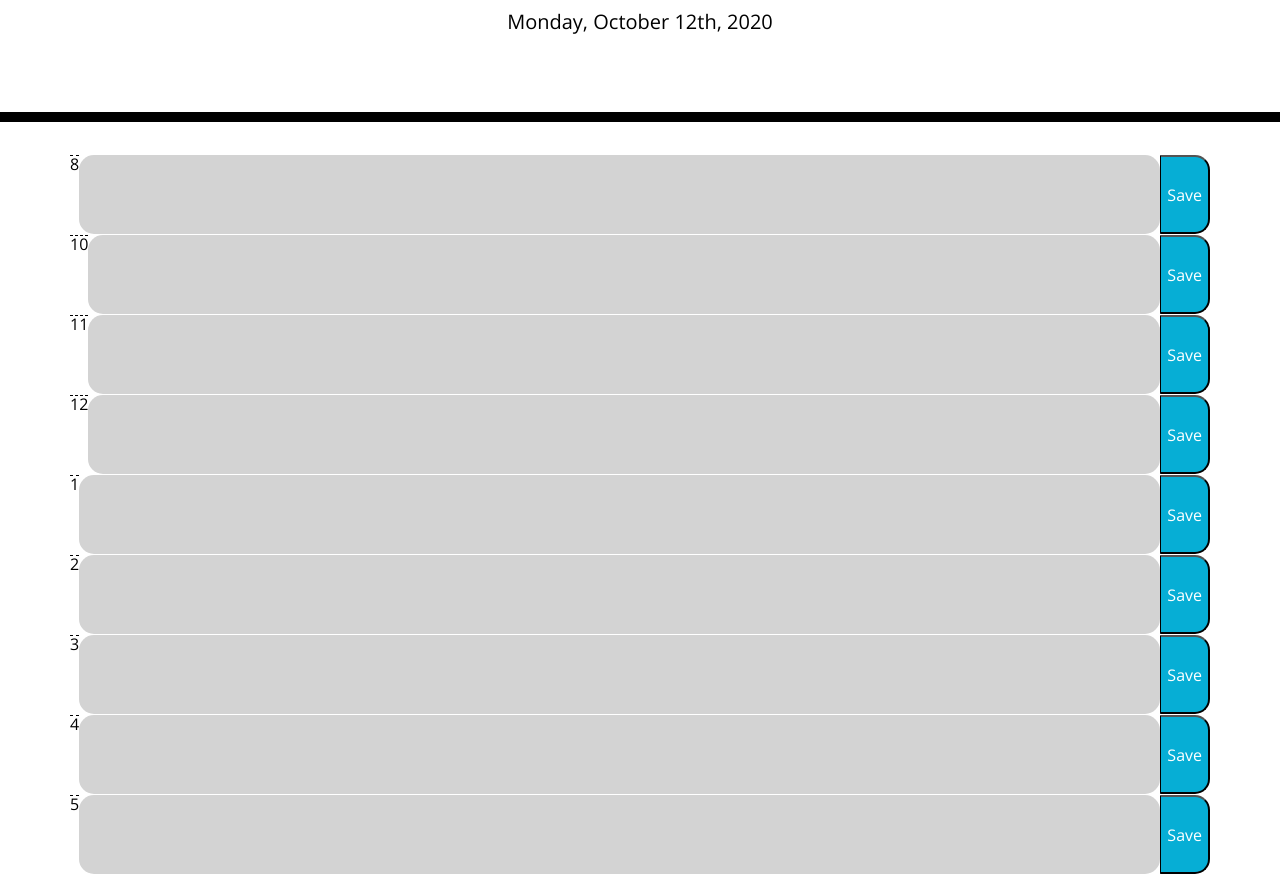
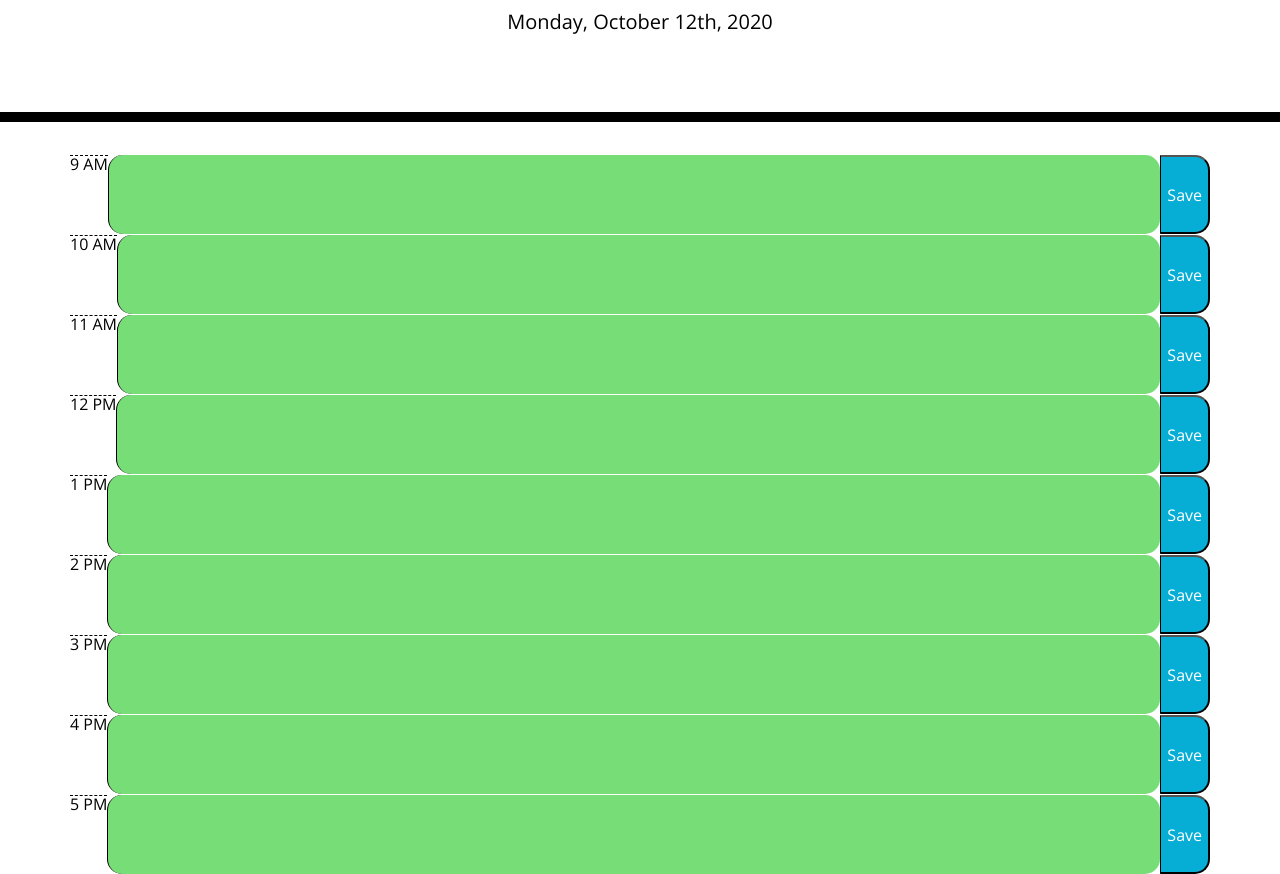
Before and after one commit to goobisanubis21/calendar, a plain HTML site: page index.html in a window 1280 px wide. Shown: the part 182-1056 px from the top of the page. Drawn offline with nearby package versions, Linux system fonts and the light colour scheme.

Commit message:
debugging set color function

```diff
--- a/index.html
+++ b/index.html
@@ -22,48 +22,48 @@
   <div class="container">
     <!-- Timeblocks go here -->
     <div class="row">
-      <div class="hour">8</div>
-      <div class="col-sm time-block"></div>
+      <div class="hour" value ="9">9 AM</div>
+      <textarea class="col-sm time-block"></textarea>
       <button class="saveBtn">Save</button>
     </div>
     <div class="row">
-      <div class="hour">10</div>
-      <div class="col-sm time-block"></div>
+      <div class="hour" value = "10">10 AM</div>
+      <textarea class="col-sm time-block"></textarea>
       <button class="saveBtn">Save</button>
     </div>
     <div class="row">
-      <div class="hour">11</div>
-      <div class="col-sm time-block"></div>
+      <div class="hour" value = "11">11 AM</div>
+      <textarea class="col-sm time-block"></textarea>
       <button class="saveBtn">Save</button>
     </div>
     <div class="row">
-      <div class="hour">12</div>
-      <div class="col-sm time-block"></div>
+      <div class="hour" value = "12">12 PM</div>
+      <textarea class="col-sm time-block"></textarea>
       <button class="saveBtn">Save</button>
     </div>
     <div class="row">
-      <div class="hour">1</div>
-      <div class="col-sm time-block"></div>
+      <div class="hour" value = "13">1 PM</div>
+      <textarea class="col-sm time-block"></textarea>
       <button class="saveBtn">Save</button>
     </div>
     <div class="row">
-      <div class="hour">2</div>
-      <div class="col-sm time-block"></div>
+      <div class="hour" value = "14">2 PM</div>
+      <textarea class="col-sm time-block"></textarea>
       <button class="saveBtn">Save</button>
     </div>
     <div class="row">
-      <div class="hour">3</div>
-      <div class="col-sm time-block"></div>
+      <div class="hour" value="15">3 PM</div>
+      <textarea class="col-sm time-block"></textarea>
       <button class="saveBtn">Save</button>
     </div>
     <div class="row">
-      <div class="hour">4</div>
-      <div class="col-sm time-block"></div>
+      <div class="hour" value = "16">4 PM</div>
+      <textarea class="col-sm time-block"></textarea>
       <button class="saveBtn">Save</button>
     </div>
     <div class="row">
-      <div class="hour">5</div>
-      <div class="col-sm time-block"></div>
+      <div class="hour" value = "17">5 PM</div>
+      <textarea class="col-sm time-block"></textarea>
       <button class="saveBtn">Save</button>
     </div>
   </div>
--- a/script.js
+++ b/script.js
@@ -1,20 +1,46 @@
+$(document).ready(function () {
+
     // setting date variable equal to the current date and time
     var date = moment().format('dddd, MMMM Do, YYYY')
     $("#currentDay").text(date);
 
     var timeBlock = $(".time-block");
-var currentTime = moment().format('h');
+    var currentTime = moment().format('H');
     var saveButton = $(".saveBtn");
-var hour = $(".hour").text();
+    var hour = $(".hour");
+    var allTimes = ["9", "10", "11", "12", "13", "14", "15", "16", "17"];
+    // for(var i = 0; i < hour.length; i++) {
+    //     var times = hour.attr('value');
+    //     console.log(times[i])
+    // }
 
     function setColor() {
-    var currentTime = moment().format('h');
-    if (currentTime === hour) {
+        for (var i = 0; i < hour.length; i++) {
+            if (currentTime == allTimes[i]) {
                 timeBlock.toggleClass("present");
-    } else if (currentTime > hour){
+            }
+            if (currentTime < allTimes[i]) {
                 timeBlock.toggleClass("future");
-    }else {
+            }
+            if (currentTime > allTimes[i]) {
                 timeBlock.toggleClass("past");
-    }console.log(hour)
             }
-setColor()
+        }console.log(allTimes)
+    }
+    setColor();
+
+    function showTask() {
+        var showTask = localStorage.getItem("task");
+        timeBlock.text(showTask);
+    }
+
+    saveButton.on("click", function () {
+        var task = $(timeBlock).val();
+        task += $(this).val();
+        localStorage.setItem("task", task);
+        console.log(task);
+        showTask()
+    })
+
+    // showTask();
+});
```
Lines whose indentation alone changed are shown as unchanged.
